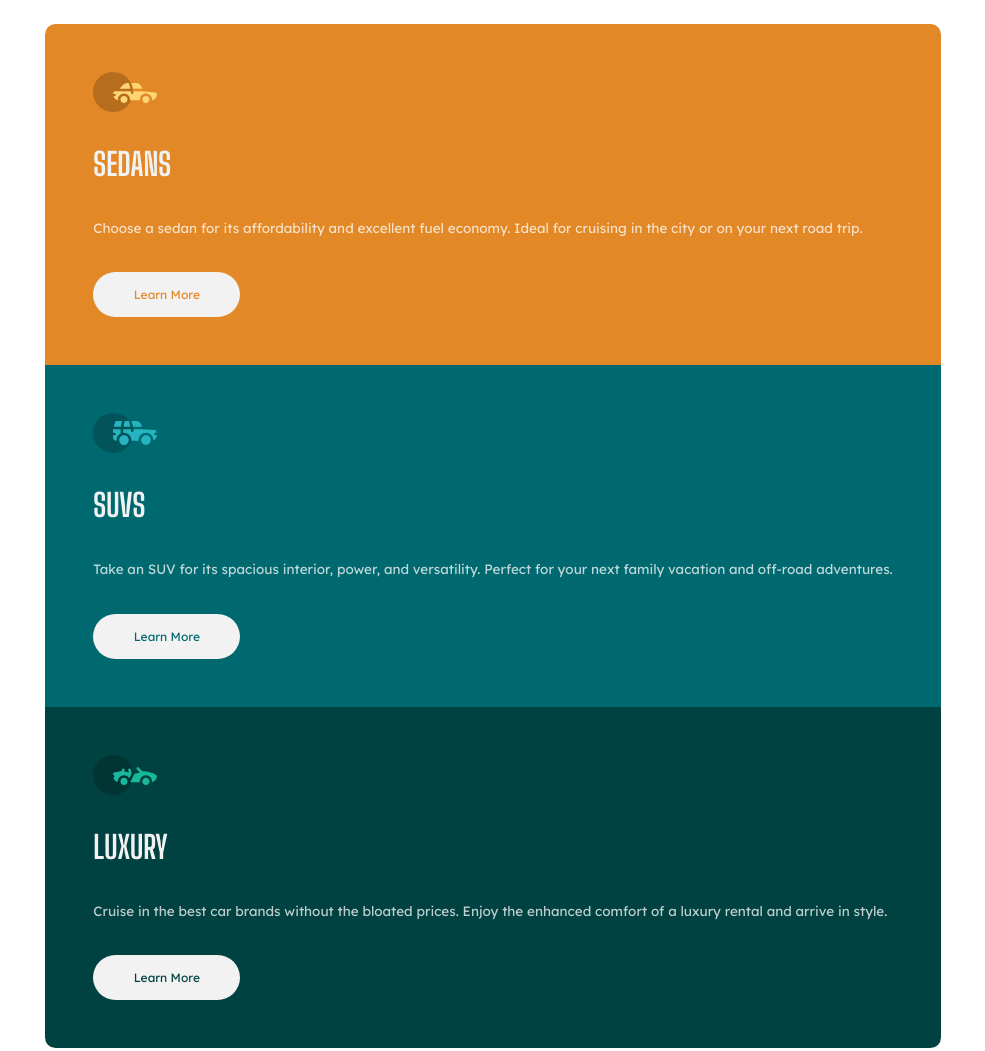
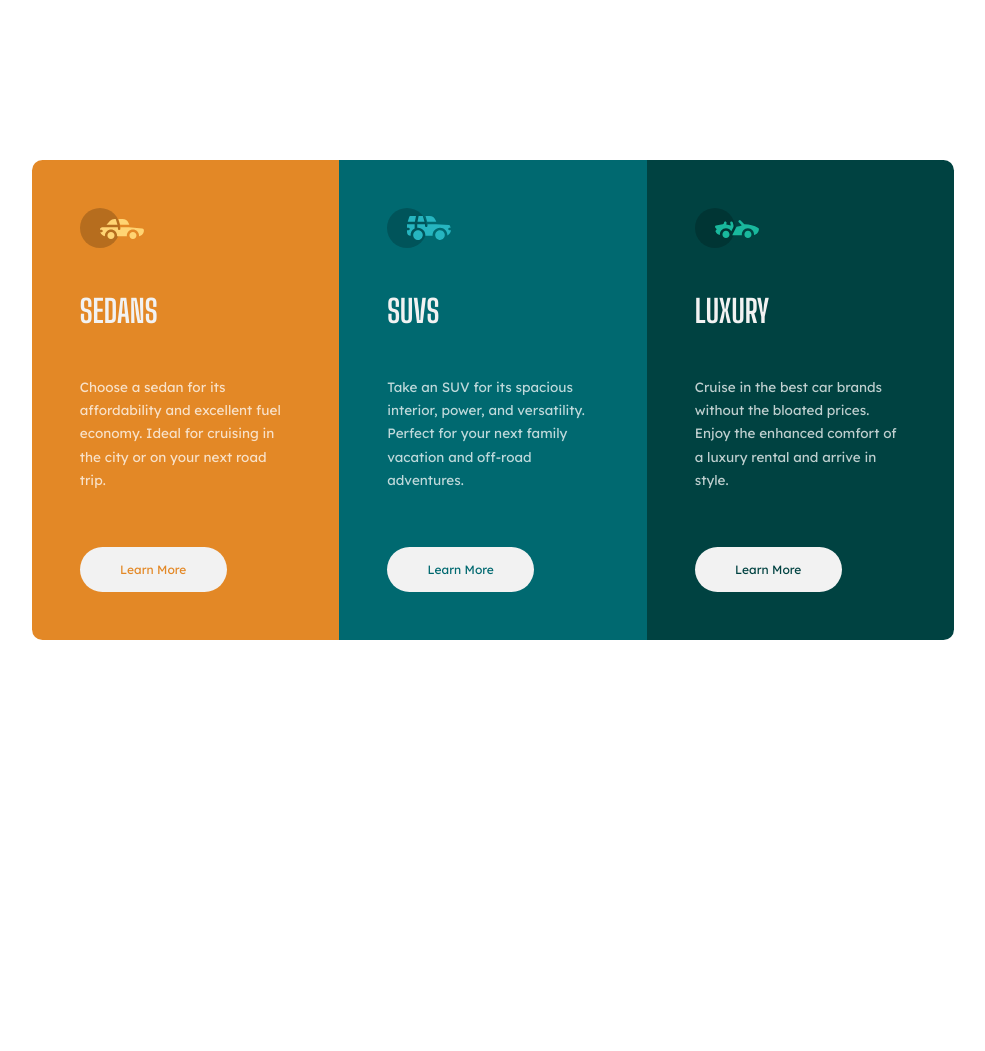
Before and after one commit to AngryMorrocoy/3-column-preview-card-component, a plain HTML site: page index.html in a window 1280 px wide. Shown: the whole page, without its empty margins (147-1132 px from the left). After the commit the page ends 800 px from the top, so only its background shows below. Drawn offline with Linux system fonts and the light colour scheme.

Commit message:
Finished desktop design

```diff
--- a/styles/styles.css
+++ b/styles/styles.css
@@ -72,6 +72,7 @@ main {
   padding: 3.2rem;
   display: grid;
   gap: 2.2rem;
+  max-width: 20.5rem;
 }
 
 .card__content {
@@ -107,3 +108,21 @@ main {
   color: var(--very-light-gray);
   box-shadow: inset 0 0 0 2px var(--very-light-gray);
 }
+
+@media screen and (min-width: 1000px) {
+  .card-deck {
+    display: flex;
+  }
+
+  .card-deck > :nth-child(1) {
+    border-radius: var(--border-radius) 0 0 var(--border-radius);
+  }
+
+  .card-deck > :nth-child(3) {
+    border-radius: 0 var(--border-radius) var(--border-radius) 0;
+  }
+
+  .card {
+    min-height: 32rem;
+  }
+}
```
